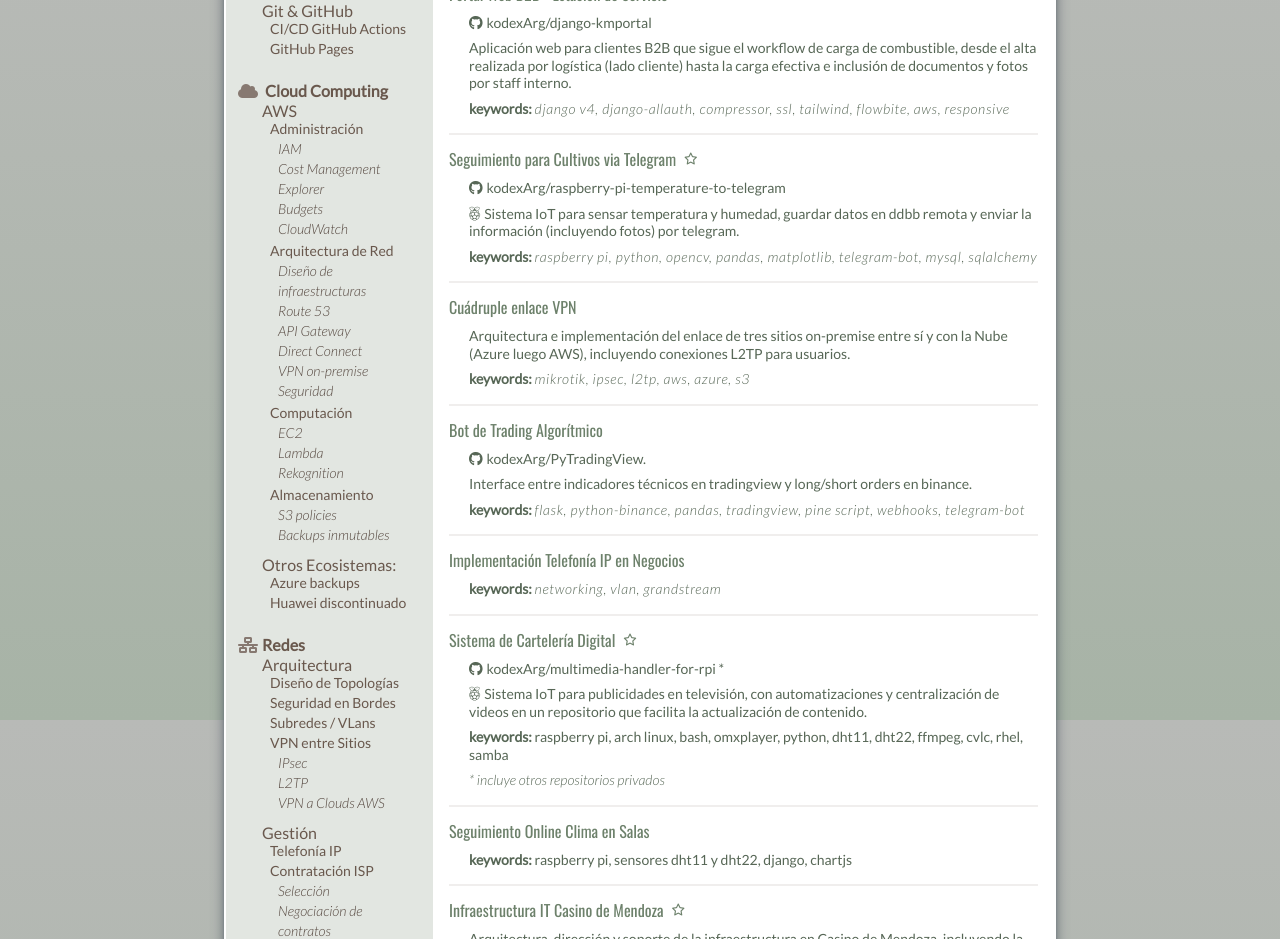
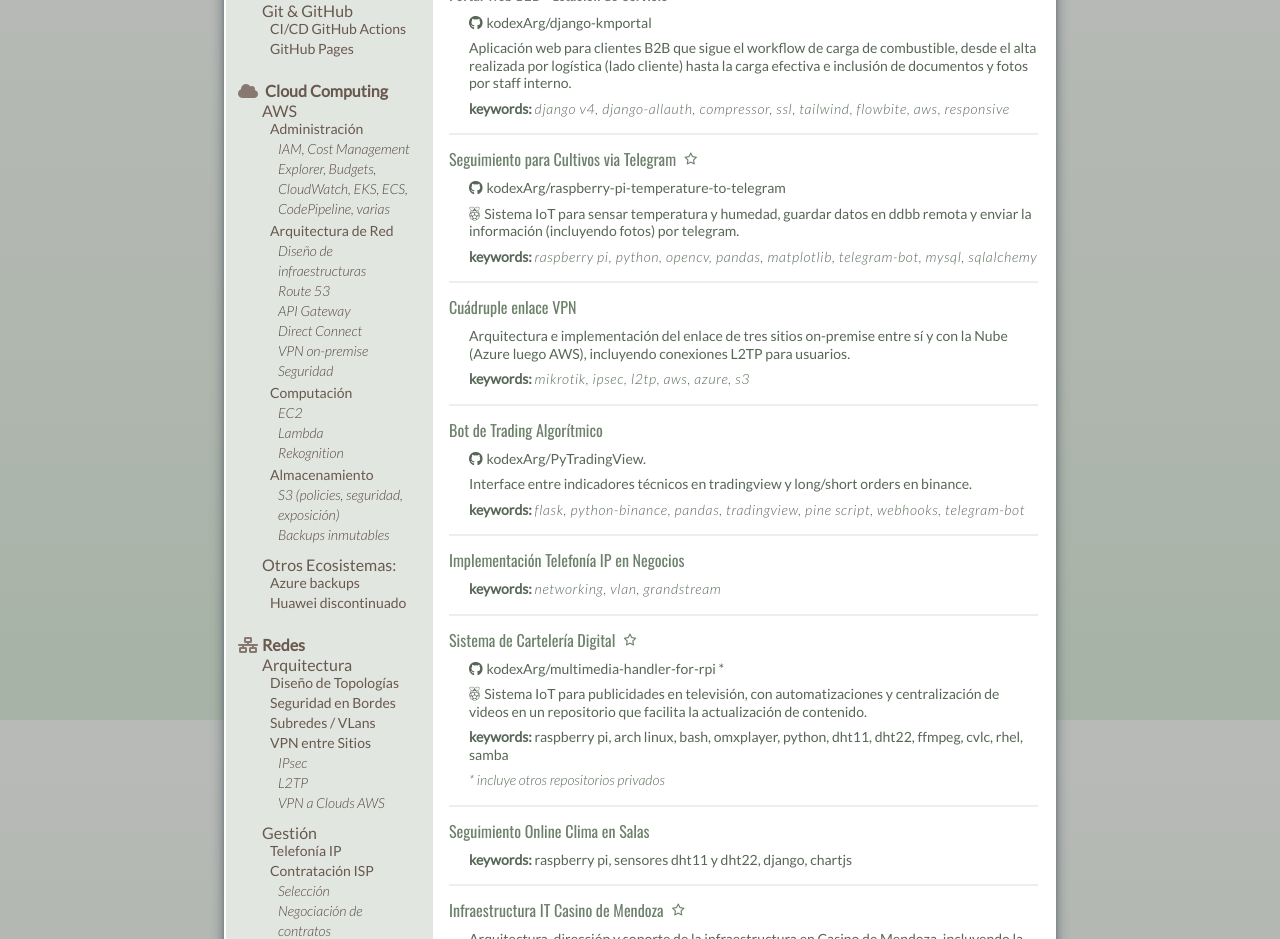
Before and after one commit to kodexArg/cv, a SvelteKit app: page / in a window 1280 px wide. Shown: the part 1680-2619 px from the top of the page. Built offline with nearby package versions, Linux system fonts and the light colour scheme.

Commit message:
maximized

```diff
--- a/src/components/Skills.svelte
+++ b/src/components/Skills.svelte
@@ -156,13 +156,8 @@
           <ul>
             <li>
               Administración
-              <ul>
-                <li>IAM</li>
-                <li>Cost Management Explorer</li>
-                <li>Budgets</li>
-                <li>CloudWatch</li>
-              </ul>
             </li>
+            <ul><li>IAM, Cost Management Explorer, Budgets, CloudWatch, EKS, ECS, CodePipeline, varias </li></ul>
             <li>
               Arquitectura de Red
               <ul>
@@ -185,7 +180,7 @@
             <li>
               Almacenamiento
               <ul>
-                <li>S3 policies</li>
+                <li>S3 (policies, seguridad, exposición)</li>
                 <li>Backups inmutables</li>
               </ul>
             </li>
```
Also changed, not shown: 19 other files (tests, documents, lock files or other folders).
